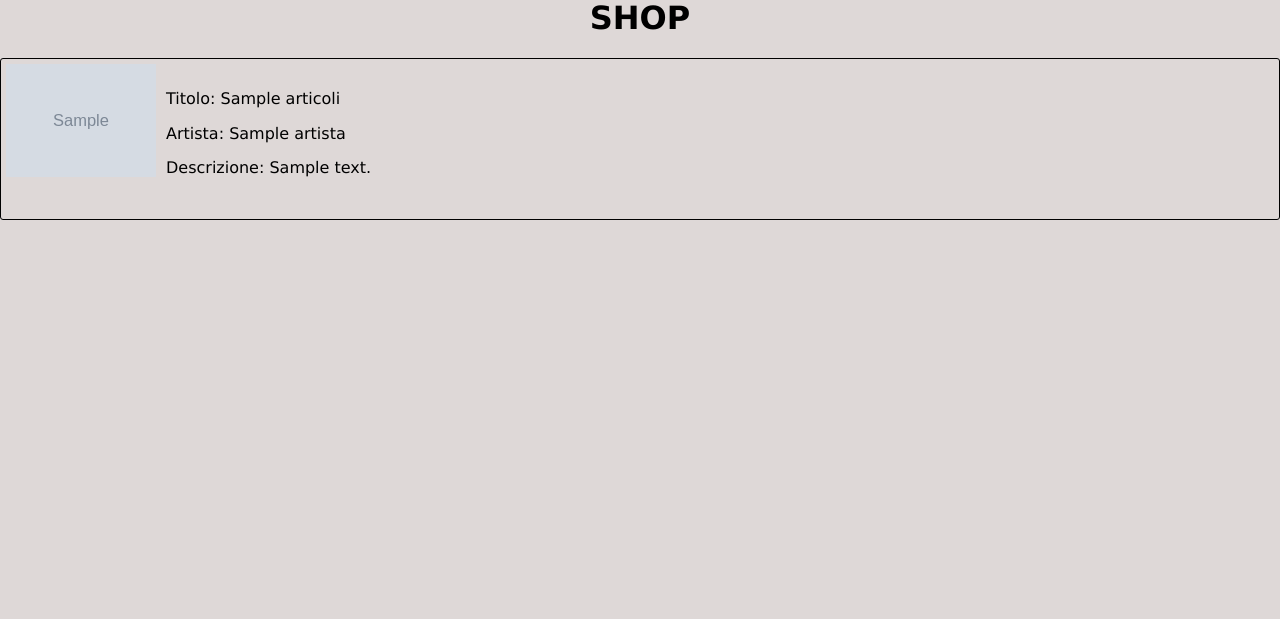
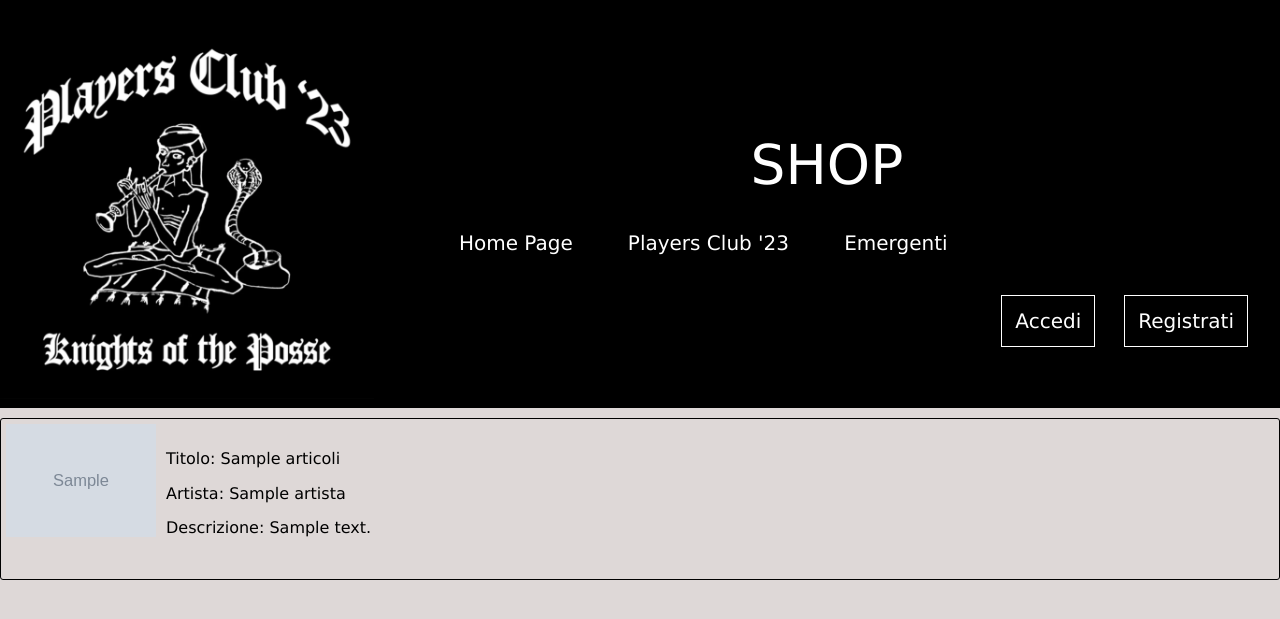
Before and after one commit to alessandromontrasio/progettohtml, a PHP site: page /pagine/shop.php in a window 1280 px wide. Shown: the top 619 px of the page. Run offline with PHP 8.4, Linux system fonts and the light colour scheme; tables that the repository leaves empty or names only in its code hold one stand-in row (values such as "Sample post"); grey boxes marked "Sample" are stand-in pictures.

Commit message:
altre modifiche importanti

```diff
--- a/index.html
+++ b/index.html
@@ -40,9 +40,7 @@
             </ul>
             <div class="dx">
                 <ul id="accedi">
-                    <li> <a href="pagine/login.php"> Accedi</a> </li>
                     <li> <a href="pagine/shop.php"> Shop</a> </li>
-                    <li> <a href="pagine/registrazione.php">Registrati</a></li>
 
                 </ul>
             </div>
--- a/pagine/footer.php
+++ b/pagine/footer.php
@@ -1,3 +1,3 @@
 <div class="footer">
-    <em>"Shop PlayersClub"</em>, esempio di sito dinamico in PHP realizzato da Giacomo Riccobelli e Alessandro Montrasio
+    sito in PHP realizzato da Giacomo Riccobelli e Alessandro Montrasio
 </div>
--- a/pagine/shop.php
+++ b/pagine/shop.php
@@ -8,8 +8,43 @@
 	<link rel="stylesheet" type="text/css" href="../style.css">
 </head>
 <body>
-	<div class="contenuto">
-		<h1 style="text-align: center; margin-top: 0px">SHOP</h1>
+		<header>
+            <div class="cimg3">
+                <img src="../foto\logo.png" alt="">
+            </div>
+            <div class="clearfix" ></div>
+            <div>
+            <div class="contenitore_top">
+            <a href="../index.html" class="tit">SHOP</a>
+
+            <div class="sx">
+                <ul id="menu">
+                    <li> <a href="../index.html"> Home Page</a> </li>
+                    <li> <a href="../pagine/Players Club '23.html"> Players Club '23</a> </li>
+                    <!-- <li> <a href="Emergenti.html"> Emergenti</a></li> -->
+                    <div class="dropdown">
+                        <li> <a class="dropbtn" href="../pagine/Emergenti.html">Emergenti</a> </li>
+                        <div class="dropdown-content">
+                        <a href="../pagine/tony boy.html">Tony Boy</a>
+                        <a href="../pagine/kid yugi.html">Kid Yugi</a>
+                        <a href="../pagine/artie 5ive.html">Artie 5ive</a>
+                        <a href="../pagine/digital astro.html">Digital Astro</a>
+                        <a href="../pagine/nerissima serpe.html">Nerissima Serpe</a>
+                        <a href="../pagine/papa v.html">Papa V</a>
+                        <a href="../pagine/low red.html">Low-Red</a>
+                        </div>
+                    </div>
+            </div>
+            </ul>
+            <div class="dx">
+                <ul id="accedi">
+                    <li> <a href="../pagine/login.php"> Accedi</a> </li>
+                    <li> <a href="../pagine/registrazione.php">Registrati</a></li>
+
+                </ul>
+            </div>
+        </div>
+        </header>
 
         <div>
 			<?php
```
